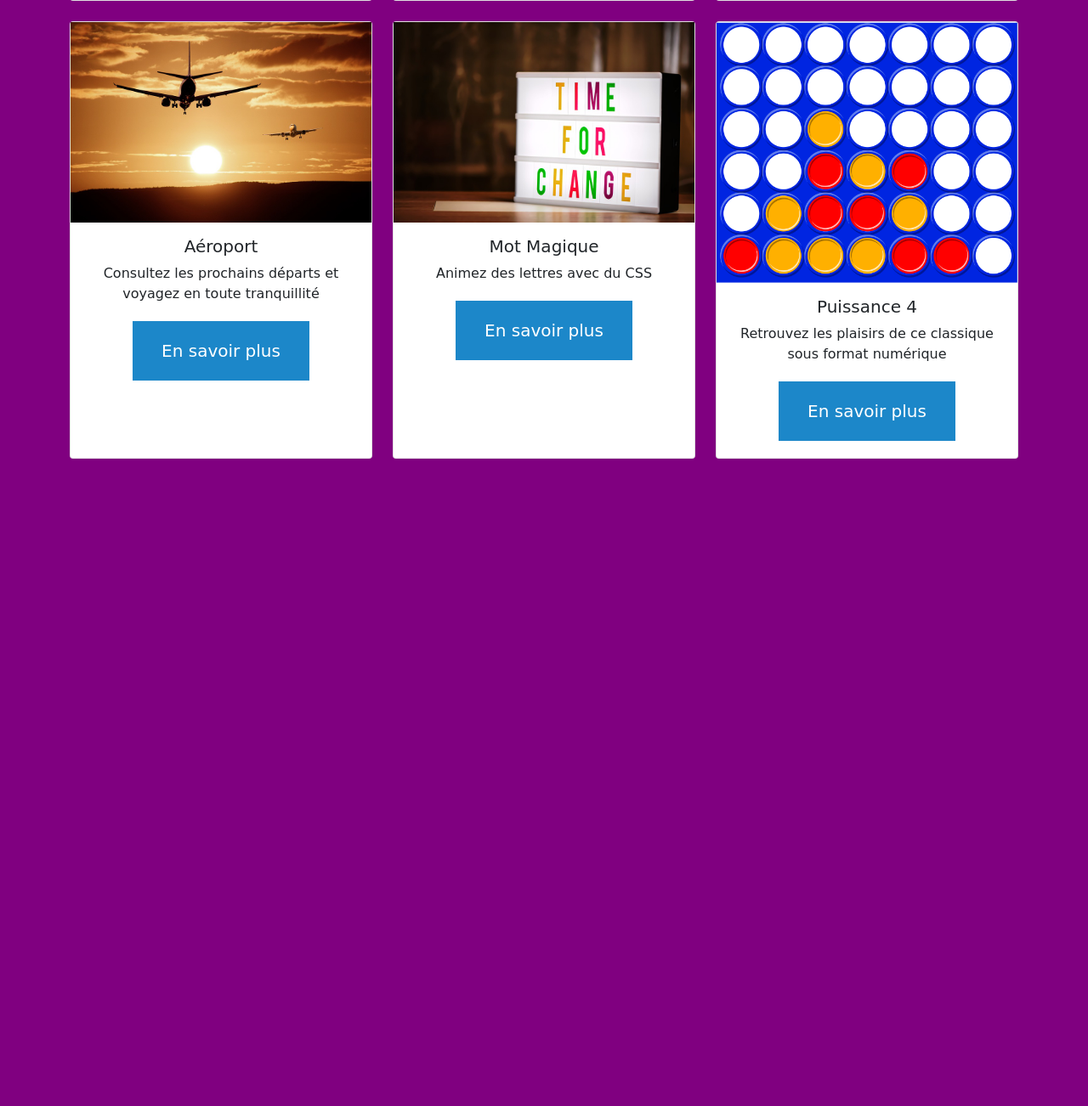
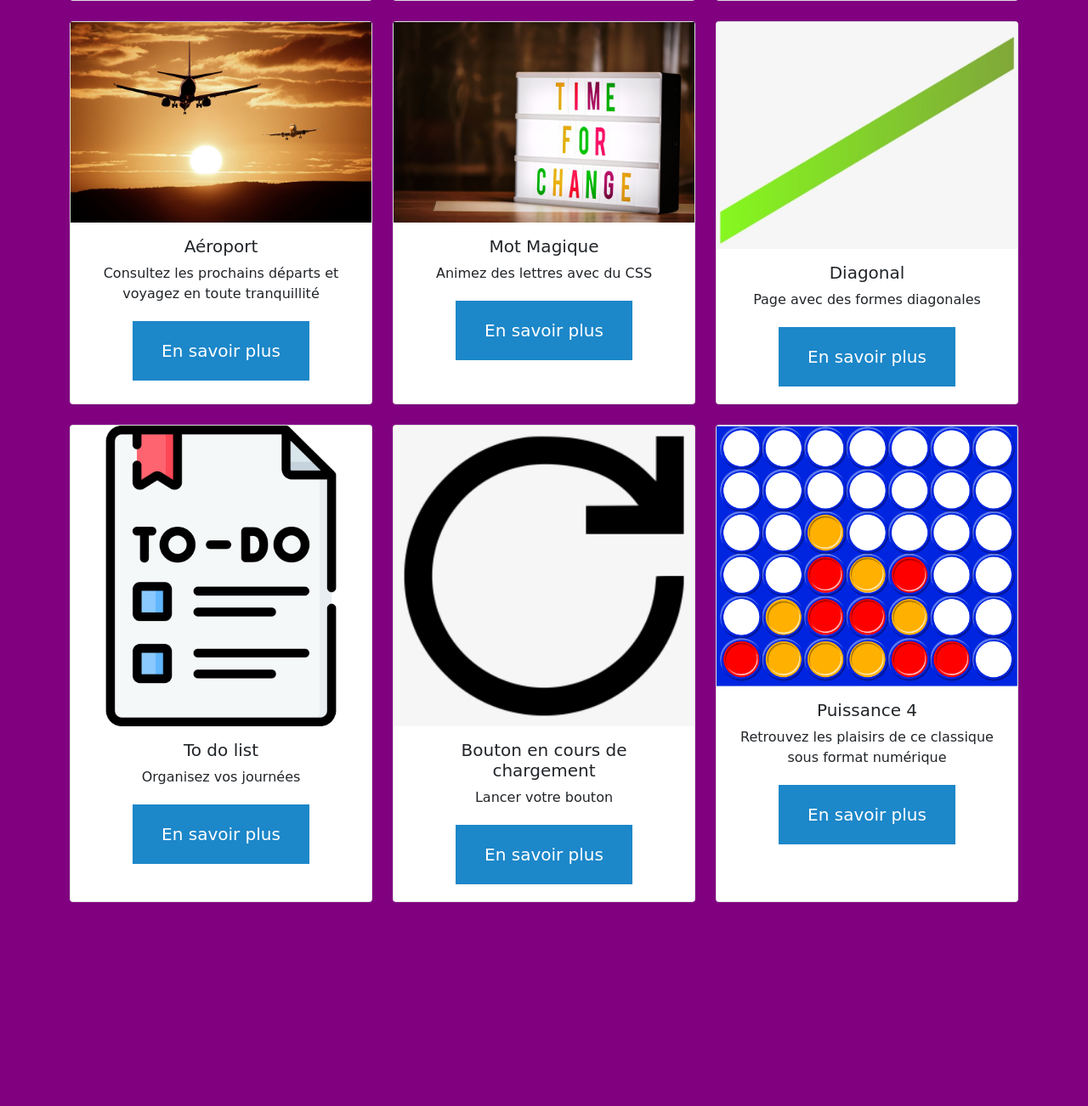
Before and after one commit to Damien1989/super-portfolio, a PHP site: template templates/project/index.html.twig in a window 1280 px wide. Shown: the part 1264-2566 px from the top of the page at 85% size. Before the commit the page ends 1804 px from the top, so only its background shows below. Run offline with PHP 8.4, Linux system fonts and the light colour scheme; the template is opened without the code that fills it, so the values that code supplies are empty; style sheets or scripts are compiled from the project's sources; some libraries are stand-ins or nearby versions; some web fonts are replaced.

Commit message:
new projets added

```diff
--- a/templates/project/index.html.twig
+++ b/templates/project/index.html.twig
@@ -88,6 +88,37 @@
                         </div>
                     </div>
                 </div>
+                <div class="col">
+                    <div class="card h-100">
+                        <img src="{{ asset('uploads/diagonal.jpg') }}" class="d-block w-100">
+                        <div class="card-body">
+                            <h5 class="card-title">Diagonal</h5>
+                            <p class="card-text">Page avec des formes diagonales</p>
+                            <a href=" https://damien1989.github.io/diagonal-page/" class="button">En savoir plus</a>
+                        </div>
+                    </div>
+                </div>
+                <div class="col">
+                    <div class="card h-100">
+                        <img src="{{ asset('uploads/todolist.png') }}" class="d-block w-100">
+                        <div class="card-body">
+                            <h5 class="card-title">To do list</h5>
+                            <p class="card-text">Organisez vos journées</p>
+                            <a href="https://damien1989.github.io/todolist/" class="button">En savoir plus</a>
+                        </div>
+                    </div>
+                </div>
+
+                <div class="col">
+                    <div class="card h-100">
+                        <img src="{{ asset('uploads/button.jpeg') }}" class="d-block w-100">
+                        <div class="card-body">
+                            <h5 class="card-title">Bouton en cours de chargement</h5>
+                            <p class="card-text">Lancer votre bouton</p>
+                            <a href="https://damien1989.github.io/loading-button/" class="button">En savoir plus</a>
+                        </div>
+                    </div>
+                </div>
                     <div class="col">
                         <div class="card h-100">
                             <img src="{{ asset('uploads/pui.png') }}" class="d-block w-100">
```
Also changed, not shown: public/uploads/button.jpeg (added), public/uploads/diagonal.jpg (added), public/uploads/todolist.png (added).
